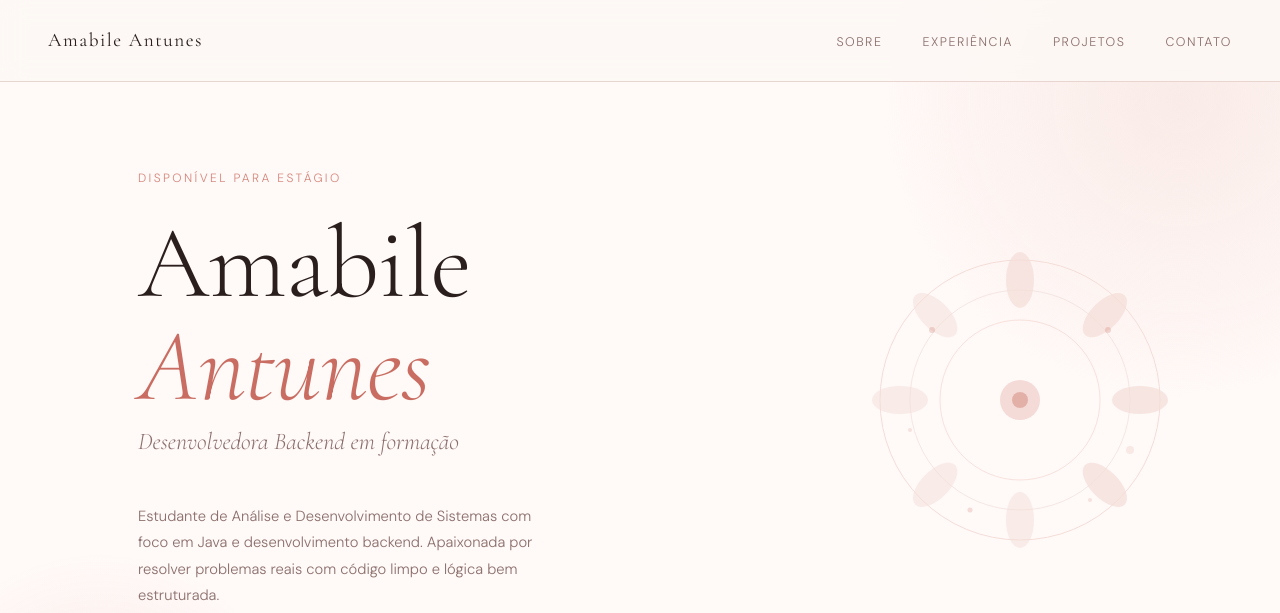
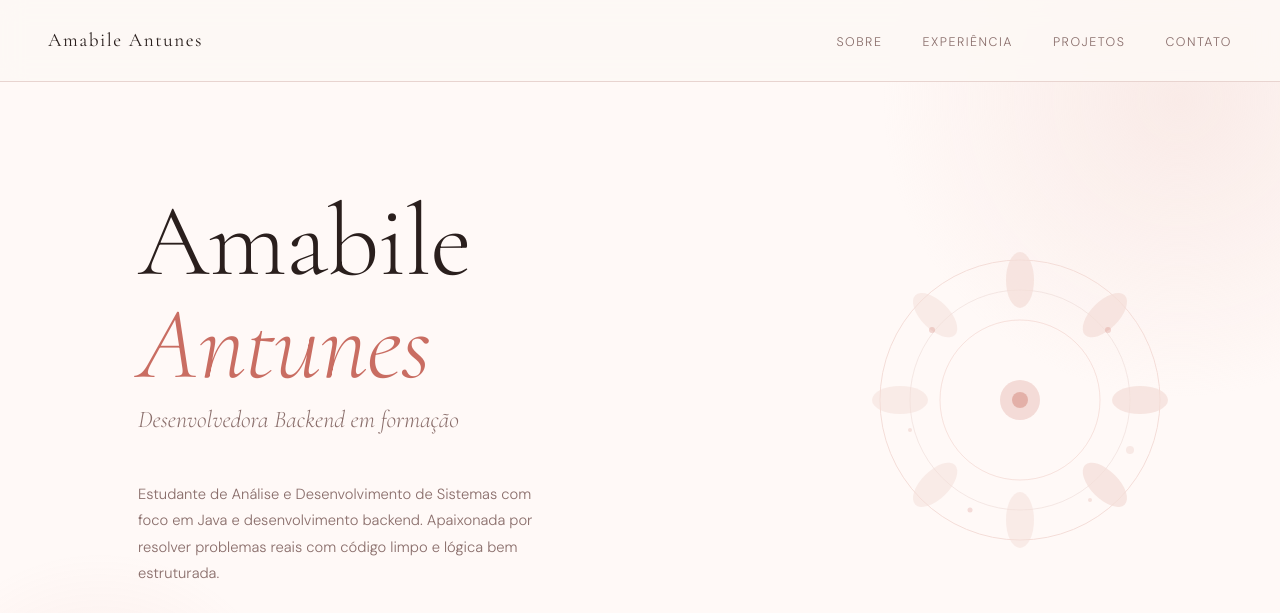
Before and after one commit to amabile21/amabile21.github.io, a plain HTML site: page index.html in a window 1280 px wide. Shown: the top 613 px of the page. Drawn offline with nearby package versions, Linux system fonts and the light colour scheme.

Commit message:
Remove internship availability statement
Removed the availability statement for internship.

```diff
--- a/index.html
+++ b/index.html
@@ -541,7 +541,6 @@
 
   <div class="hero" id="sobre">
     <div class="hero-content">
-      <p class="hero-eyebrow">Disponível para estágio</p>
       <h1 class="hero-name">Amabile<br /><em>Antunes</em></h1>
       <p class="hero-title">Desenvolvedora Backend em formação</p>
       <p class="hero-desc">
```
